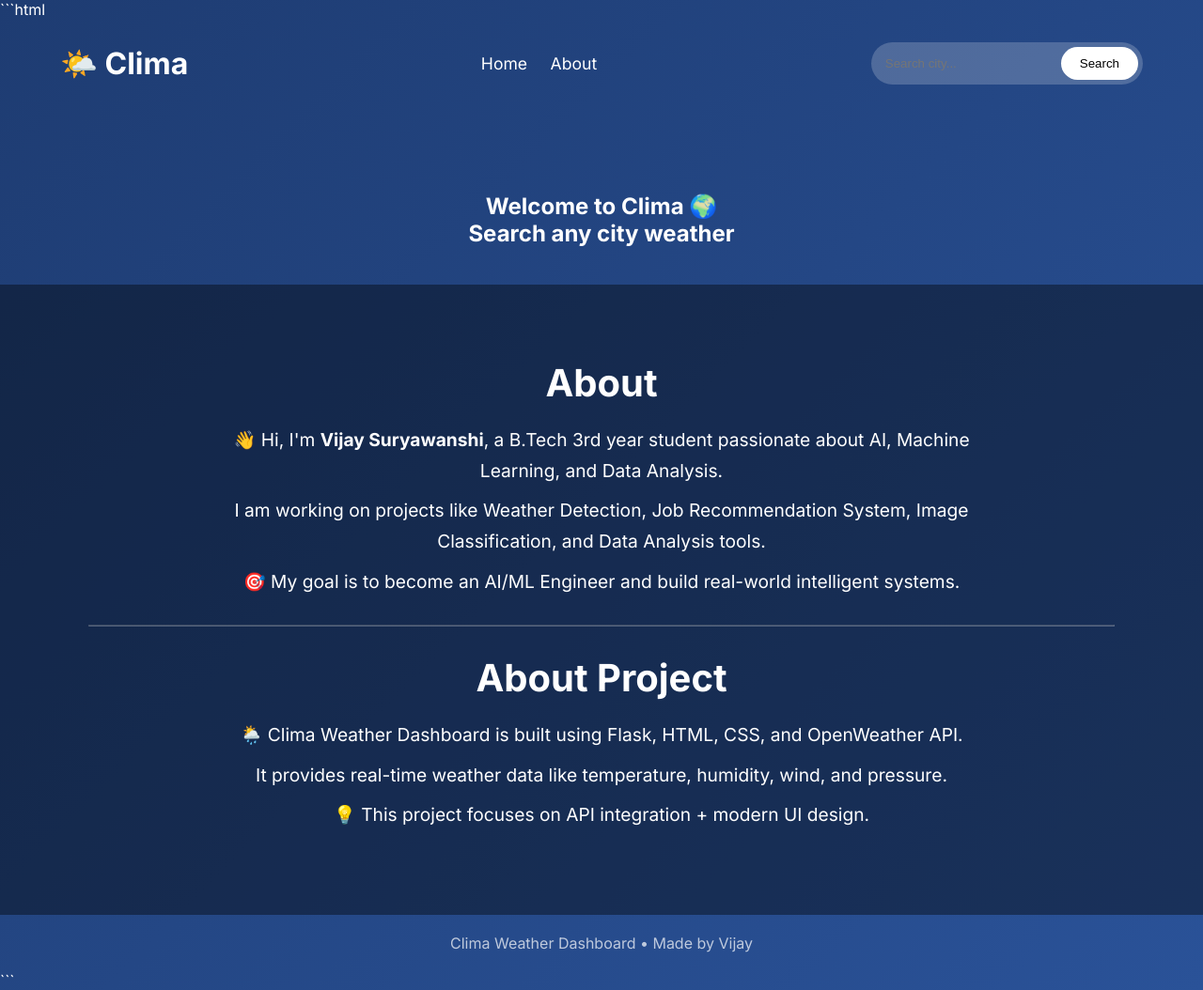
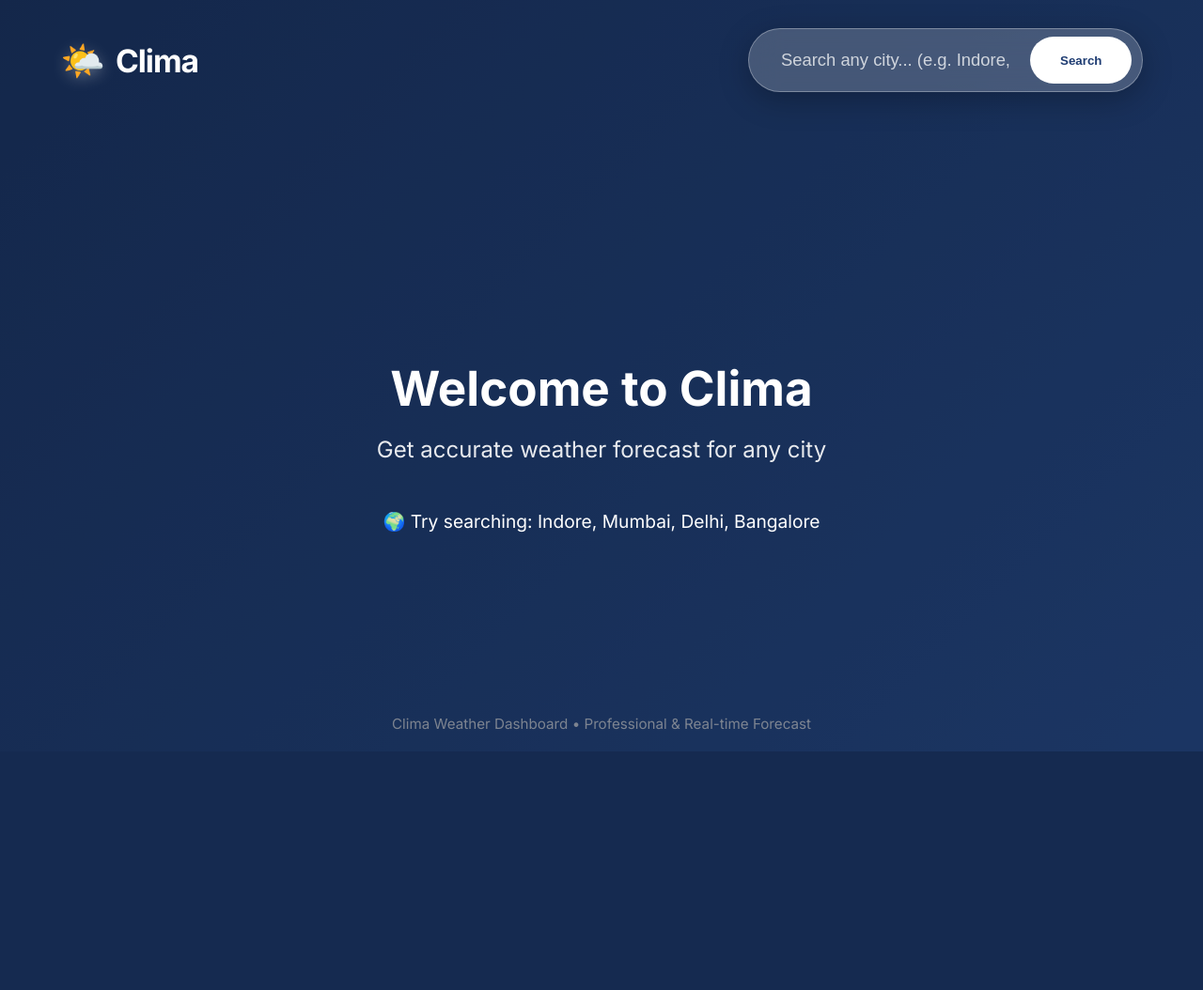
Before and after one commit to vijay7224/Weather-Detection-System-using-API, a Flask app: page / in a window 1280 px wide. Shown: the whole page at 94% size. After the commit the page ends 800 px from the top, so only its background shows below. Run offline with Flask 3, Linux system fonts and the light colour scheme.

Commit message:
Update index.html

````diff
--- a/weather/templates/index.html
+++ b/weather/templates/index.html
@@ -1,11 +1,9 @@
-```html
 <!DOCTYPE html>
 <html lang="en">
 <head>
     <meta charset="UTF-8">
     <meta name="viewport" content="width=device-width, initial-scale=1.0">
     <title>Clima • Weather</title>
-
     <style>
         @import url('https://fonts.googleapis.com/css2?family=Inter:wght@400;500;600;700&display=swap');
 
@@ -15,220 +13,271 @@
             box-sizing: border-box;
         }
 
-        html {
-            scroll-behavior: smooth;
+        body {
+            font-family: 'Inter', sans-serif;
+            height: 100vh;
+            overflow: hidden;
+            color: white;
+            background: linear-gradient(135deg, #1e3c72 0%, #2a5298 100%);
+            position: relative;
         }
 
-        body {
-            font-family: 'Inter', sans-serif;
-            color: white;
-            background: linear-gradient(135deg, #1e3c72 0%, #2a5298 100%);
+        .bg-overlay {
+            position: absolute;
+            inset: 0;
+            background: rgba(0, 0, 0, 0.35);
+            z-index: 1;
         }
 
         .container {
             position: relative;
+            z-index: 2;
+            height: 100vh;
+            display: flex;
+            flex-direction: column;
         }
 
         header {
-            padding: 25px 5%;
+            padding: 30px 5%;
             display: flex;
             justify-content: space-between;
             align-items: center;
+            z-index: 10;
         }
 
         .logo {
             display: flex;
             align-items: center;
-            gap: 10px;
-            font-size: 2rem;
+            gap: 12px;
+            font-size: 2.1rem;
             font-weight: 700;
+            letter-spacing: -1px;
+            text-decoration: none;
             color: white;
-            text-decoration: none;
         }
 
-        .nav-links a {
-            color: white;
-            margin-left: 20px;
-            text-decoration: none;
-            font-size: 1.1rem;
+        .logo-icon {
+            font-size: 2.4rem;
+            filter: drop-shadow(0 4px 8px rgba(255,255,255,0.3));
         }
 
         .search-form {
             display: flex;
-            background: rgba(255,255,255,0.2);
+            background: rgba(255,255,255,0.20);
+            backdrop-filter: blur(16px);
+            border: 1px solid rgba(255,255,255,0.3);
             border-radius: 50px;
-            padding: 5px;
+            padding: 8px 12px;
+            width: 420px;
+            box-shadow: 0 8px 32px rgba(0,0,0,0.25);
         }
 
         .search-form input {
+            flex: 1;
             background: transparent;
             border: none;
+            outline: none;
             color: white;
-            padding: 10px;
-            outline: none;
+            font-size: 1.15rem;
+            padding: 14px 22px;
+            z-index: 20;
+            position: relative;
+        }
+
+        .search-form input:focus {
+            background: rgba(255,255,255,0.15);
+            box-shadow: 0 0 0 3px rgba(255,255,255,0.3);
+        }
+
+        .search-form input::placeholder {
+            color: rgba(255,255,255,0.75);
         }
 
         .search-form button {
             background: white;
+            color: #1e3c72;
             border: none;
-            padding: 10px 20px;
+            padding: 14px 32px;
             border-radius: 50px;
+            font-weight: 600;
             cursor: pointer;
+            transition: all 0.3s;
+        }
+
+        .search-form button:hover {
+            transform: scale(1.05);
         }
 
         main {
-            padding: 40px 5%;
+            flex: 1;
+            display: flex;
+            padding: 0 5%;
+            gap: 40px;
+            align-items: center;
+            z-index: 5;
+        }
+
+        .current-weather {
+            flex: 1;
         }
 
         .city-name {
-            font-size: 2.5rem;
+            font-size: 3.2rem;
+            font-weight: 700;
+            margin-bottom: 8px;
         }
 
         .temp {
-            font-size: 5rem;
+            font-size: 8rem;
+            font-weight: 700;
+            line-height: 1;
+            margin: 20px 0 10px 0;
+        }
+
+        .temp sup {
+            font-size: 3rem;
+            vertical-align: super;
+        }
+
+        .condition {
+            font-size: 1.8rem;
+            margin-bottom: 30px;
+            opacity: 0.95;
+        }
+
+        .weather-icon img {
+            width: 220px;
+            filter: drop-shadow(0 20px 40px rgba(0,0,0,0.5));
         }
 
         .details-grid {
             display: grid;
-            grid-template-columns: repeat(auto-fit, minmax(150px, 1fr));
-            gap: 15px;
-            margin-top: 30px;
+            grid-template-columns: repeat(auto-fit, minmax(160px, 1fr));
+            gap: 20px;
+            margin-top: 40px;
         }
 
         .detail-card {
-            background: rgba(255,255,255,0.2);
-            padding: 15px;
-            border-radius: 10px;
+            background: rgba(255,255,255,0.12);
+            backdrop-filter: blur(12px);
+            border-radius: 20px;
+            padding: 20px;
+            transition: all 0.3s;
+        }
+
+        .detail-card:hover {
+            transform: translateY(-5px);
         }
 
         .sidebar {
-            margin-top: 30px;
-            background: rgba(255,255,255,0.2);
-            padding: 20px;
-            border-radius: 10px;
-        }
-
-        /* ABOUT SECTION */
-        #about {
-            padding: 80px 5%;
-            background: rgba(0,0,0,0.4);
-            text-align: center;
-        }
-
-        #about h2 {
-            font-size: 2.5rem;
-            margin-bottom: 20px;
-        }
-
-        #about p {
-            max-width: 800px;
-            margin: 10px auto;
-            font-size: 1.2rem;
-            line-height: 1.7;
+            width: 320px;
+            background: rgba(255,255,255,0.12);
+            backdrop-filter: blur(16px);
+            border-radius: 28px;
+            padding: 30px;
+            height: fit-content;
         }
 
         footer {
-            padding: 20px;
+            padding: 20px 5%;
             text-align: center;
+            font-size: 0.95rem;
             opacity: 0.7;
+        }
+
+        @media (max-width: 1024px) {
+            main { flex-direction: column; }
+            .sidebar { width: 100%; }
+            .search-form { width: 100%; max-width: 420px; }
         }
     </style>
 </head>
-
 <body>
 
 <div class="container">
+    <div class="bg-overlay"></div>
 
-    <!-- HEADER -->
     <header>
-        <a href="#" class="logo">🌤️ Clima</a>
-
-        <div class="nav-links">
-            <a href="/">Home</a>
-            <a href="#about">About</a>
-        </div>
+        <!-- Logo Added Here -->
+        <a href="#" class="logo">
+            <span class="logo-icon">🌤️</span>
+            Clima
+        </a>
 
         <form method="POST" class="search-form">
-            <input type="text" name="city" placeholder="Search city..." required>
+            <input type="text" name="city"
+                   placeholder="Search any city... (e.g. Indore, Mumbai, Delhi)"
+                   required autocomplete="off">
             <button type="submit">Search</button>
         </form>
     </header>
 
-    <!-- MAIN -->
     <main>
-
         {% if weather %}
             {% if weather.error %}
-                <h2>{{ weather.error }}</h2>
+                <div style="color: #ff6b6b; font-size: 1.6rem; text-align: center; width: 100%; padding: 40px;">
+                    {{ weather.error }}
+                </div>
             {% else %}
-                <div class="city-name">{{ weather.city }}, {{ weather.country }}</div>
+                <!-- Current Weather -->
+                <div class="current-weather">
+                    <div class="city-name">{{ weather.city }}, {{ weather.country }}</div>
 
-                <div class="temp">{{ weather.temp }}°C</div>
-                <div>{{ weather.main }} - {{ weather.desc }}</div>
+                    <div style="display: flex; align-items: center; gap: 30px;">
+                        <div>
+                            <div class="temp">{{ weather.temp }}<sup>°C</sup></div>
+                            <div class="condition">{{ weather.main }} — {{ weather.desc | title }}</div>
+                            <p style="font-size: 1.4rem;">Feels like <strong>{{ weather.feels_like }}°C</strong></p>
+                        </div>
 
-                <div class="details-grid">
-                    <div class="detail-card">Max: {{ weather.temp_max }}°C</div>
-                    <div class="detail-card">Min: {{ weather.temp_min }}°C</div>
-                    <div class="detail-card">Humidity: {{ weather.humidity }}%</div>
-                    <div class="detail-card">Wind: {{ weather.wind }} km/h</div>
-                    <div class="detail-card">Pressure: {{ weather.pressure }}</div>
+                        <div class="weather-icon">
+                            <img src="http://openweathermap.org/img/wn/{{ weather.icon }}@4x.png"
+                                 alt="{{ weather.desc }}">
+                        </div>
+                    </div>
+
+                    <div class="details-grid">
+                        <div class="detail-card">
+                            <strong>🔺 Max</strong><br>{{ weather.temp_max }}°C
+                        </div>
+                        <div class="detail-card">
+                            <strong>🔻 Min</strong><br>{{ weather.temp_min }}°C
+                        </div>
+                        <div class="detail-card">
+                            <strong>💧 Humidity</strong><br>{{ weather.humidity }}%
+                        </div>
+                        <div class="detail-card">
+                            <strong>🌬️ Wind</strong><br>{{ weather.wind }} km/h
+                        </div>
+                        <div class="detail-card">
+                            <strong>📊 Pressure</strong><br>{{ weather.pressure }} hPa
+                        </div>
+                    </div>
                 </div>
 
+                <!-- Sidebar -->
                 <div class="sidebar">
-                    <p>Visibility: {{ weather.visibility }}</p>
-                    <p>Sunrise: {{ weather.sunrise }}</p>
-                    <p>Sunset: {{ weather.sunset }}</p>
+                    <h3>Additional Information</h3>
+                    <p><strong>Visibility:</strong> {{ weather.visibility or '10' }} km</p>
+                    <p><strong>Sunrise:</strong> {{ weather.sunrise or '06:15 AM' }}</p>
+                    <p><strong>Sunset:</strong> {{ weather.sunset or '06:48 PM' }}</p>
                 </div>
             {% endif %}
         {% else %}
-            <h2 style="text-align:center; margin-top:50px;">
-                Welcome to Clima 🌍 <br> Search any city weather
-            </h2>
+            <!-- Default Welcome Screen -->
+            <div style="text-align: center; width: 100%; margin-top: 80px; color: white;">
+                <h2 style="font-size: 3.2rem; margin-bottom: 20px;">Welcome to Clima</h2>
+                <p style="font-size: 1.5rem; opacity: 0.9;">Get accurate weather forecast for any city</p>
+                <p style="margin-top: 50px; font-size: 1.2rem;">🌍 Try searching: Indore, Mumbai, Delhi, Bangalore</p>
+            </div>
         {% endif %}
-
     </main>
 
-    <!-- ABOUT SECTION -->
-    <section id="about">
-        <h2>About</h2>
-
-        <p>
-            👋 Hi, I'm <strong>Vijay Suryawanshi</strong>, a B.Tech 3rd year student passionate about
-            AI, Machine Learning, and Data Analysis.
-        </p>
-
-        <p>
-            I am working on projects like Weather Detection, Job Recommendation System,
-            Image Classification, and Data Analysis tools.
-        </p>
-
-        <p>
-            🎯 My goal is to become an AI/ML Engineer and build real-world intelligent systems.
-        </p>
-
-        <hr style="margin:30px; opacity:0.3;">
-
-        <h2>About Project</h2>
-
-        <p>
-            🌦️ Clima Weather Dashboard is built using Flask, HTML, CSS, and OpenWeather API.
-        </p>
-
-        <p>
-            It provides real-time weather data like temperature, humidity, wind, and pressure.
-        </p>
-
-        <p>
-            💡 This project focuses on API integration + modern UI design.
-        </p>
-    </section>
 
     <footer>
-        Clima Weather Dashboard • Made by Vijay
+        Clima Weather Dashboard • Professional &amp; Real-time Forecast
     </footer>
-
 </div>
 
 </body>
 </html>
-```
````
